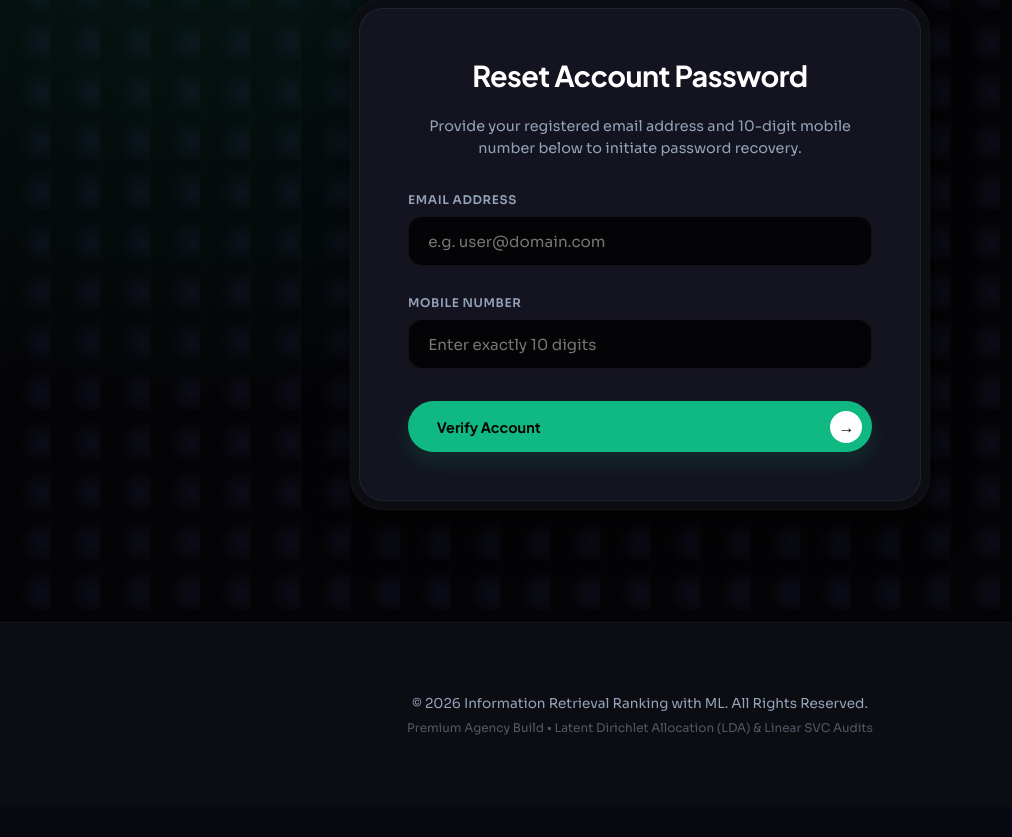
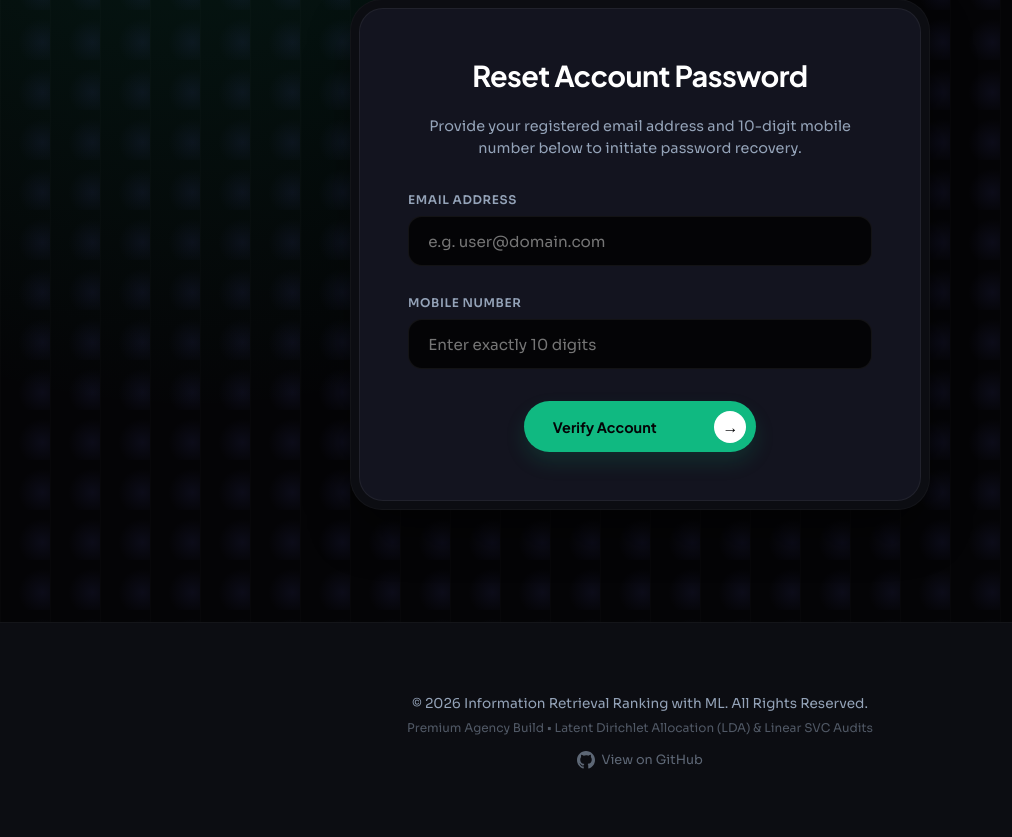
Before and after one commit to danishsyed-dev/Administering-Information-Retrieval-Ranking-with-ML-Strategies-and-Insights, a Django app: page /frgt/ in a window 1280 px wide. Shown: the part 190-1027 px from the top of the page, without its empty margins (0-1012 px from the left). Before the commit the page ends 925 px from the top, so only its background shows below. Run offline with Django 3.2, Linux system fonts and the light colour scheme.

Commit message:
Narrow form buttons; add GitHub footer link
Change submit/button widths from 100% to 50% across multiple templates (adminlogin, frgt, user1, user2, userlogin, userregistration, vendorlogin, vendorregistration) to improve layout. Add a 'View on GitHub' link with SVG icon to the footer (base.html). No backend logic changes.

```diff
--- a/assets/templates/admin/adminlogin.html
+++ b/assets/templates/admin/adminlogin.html
@@ -16,7 +16,7 @@
                 <input type="password" id="password" name="password" placeholder="Enter admin password" required>
             </div>
             <div style="margin-top: 2.5rem; display: flex; justify-content: center;">
-                <button type="submit" class="btn-premium" style="width: 100%;">
+                <button type="submit" class="btn-premium" style="width: 50%;">
                     <span>Sign In Console</span>
                     <span class="btn-arrow">&rarr;</span>
                 </button>
--- a/assets/templates/base.html
+++ b/assets/templates/base.html
@@ -41,6 +41,16 @@
     <footer class="custom-footer">
         <p>&copy; 2026 Information Retrieval Ranking with ML. All Rights Reserved.</p>
         <p style="opacity: 0.5; font-size: 0.75rem;">Premium Agency Build &bull; Latent Dirichlet Allocation (LDA) &amp; Linear SVC Audits</p>
+        <a href="https://github.com/danishsyed-dev/Administering-Information-Retrieval-Ranking-with-ML-Strategies-and-Insights"
+           target="_blank" rel="noopener noreferrer"
+           title="View on GitHub"
+           style="display:inline-flex; align-items:center; gap:0.4rem; margin-top:0.5rem; opacity:0.6; color:inherit; text-decoration:none; font-size:0.8rem; transition: opacity 0.2s;"
+           onmouseover="this.style.opacity='1'" onmouseout="this.style.opacity='0.6'">
+            <svg xmlns="http://www.w3.org/2000/svg" width="18" height="18" viewBox="0 0 24 24" fill="currentColor" aria-hidden="true">
+                <path d="M12 0C5.374 0 0 5.373 0 12c0 5.302 3.438 9.8 8.207 11.387.6.113.793-.261.793-.577v-2.234c-3.338.726-4.033-1.416-4.033-1.416-.546-1.387-1.333-1.756-1.333-1.756-1.089-.745.083-.729.083-.729 1.205.084 1.839 1.237 1.839 1.237 1.07 1.834 2.807 1.304 3.492.997.107-.775.418-1.305.762-1.604-2.665-.305-5.467-1.334-5.467-5.931 0-1.311.469-2.381 1.236-3.221-.124-.303-.535-1.524.117-3.176 0 0 1.008-.322 3.301 1.23A11.509 11.509 0 0 1 12 5.803c1.02.005 2.047.138 3.006.404 2.291-1.552 3.297-1.23 3.297-1.23.653 1.653.242 2.874.118 3.176.77.84 1.235 1.911 1.235 3.221 0 4.609-2.807 5.624-5.479 5.921.43.372.823 1.102.823 2.222v3.293c0 .319.192.694.801.576C20.566 21.797 24 17.3 24 12c0-6.627-5.373-12-12-12z"/>
+            </svg>
+            View on GitHub
+        </a>
     </footer>
 
 </body>
--- a/assets/templates/frgt.html
+++ b/assets/templates/frgt.html
@@ -22,7 +22,7 @@
                 <input type="text" id="m1" name="m1" placeholder="Enter exactly 10 digits" required>
             </div>
             <div style="margin-top: 2rem; display: flex; justify-content: center;">
-                <button type="submit" class="btn-premium" style="width: 100%;">
+                <button type="submit" class="btn-premium" style="width: 50%;">
                     <span>Verify Account</span>
                     <span class="btn-arrow">&rarr;</span>
                 </button>
--- a/assets/templates/user/user1.html
+++ b/assets/templates/user/user1.html
@@ -15,7 +15,7 @@
             </div>
 
             <div style="margin-top: 2rem; display: flex; justify-content: center;">
-                <button type="submit" class="btn-premium" style="width: 100%;">
+                <button type="submit" class="btn-premium" style="width: 50%;">
                     <span>Save New Password</span>
                     <span class="btn-arrow">&rarr;</span>
                 </button>
--- a/assets/templates/user/user2.html
+++ b/assets/templates/user/user2.html
@@ -8,7 +8,7 @@
         </div>
 
         <div style="margin-top: 2rem; display: flex; justify-content: center;">
-            <a href="{% url 'user' %}" class="btn-premium" style="width: 100%;">
+            <a href="{% url 'user' %}" class="btn-premium" style="width: 50%;">
                 <span>Proceed to Sign In</span>
                 <span class="btn-arrow">&rarr;</span>
             </a>
--- a/assets/templates/user/userlogin.html
+++ b/assets/templates/user/userlogin.html
@@ -22,7 +22,7 @@
             </div>
 
             <div style="display: flex; justify-content: center;">
-                <button type="submit" class="btn-premium" style="width: 100%;">
+                <button type="submit" class="btn-premium" style="width: 50%;">
                     <span>Sign In</span>
                     <span class="btn-arrow">&rarr;</span>
                 </button>
--- a/assets/templates/user/userregistration.html
+++ b/assets/templates/user/userregistration.html
@@ -116,7 +116,7 @@ input.phone-input-field:-webkit-autofill:active {
             <input type="hidden" name="status" value="waiting">
 
             <div style="margin-top: 2.5rem; display: flex; justify-content: center;">
-                <button type="submit" class="btn-premium" style="width: 100%;">
+                <button type="submit" class="btn-premium" style="width: 50%;">
                     <span>Create Account</span>
                     <span class="btn-arrow">&rarr;</span>
                 </button>
```
Also changed, not shown: 2 other files.
